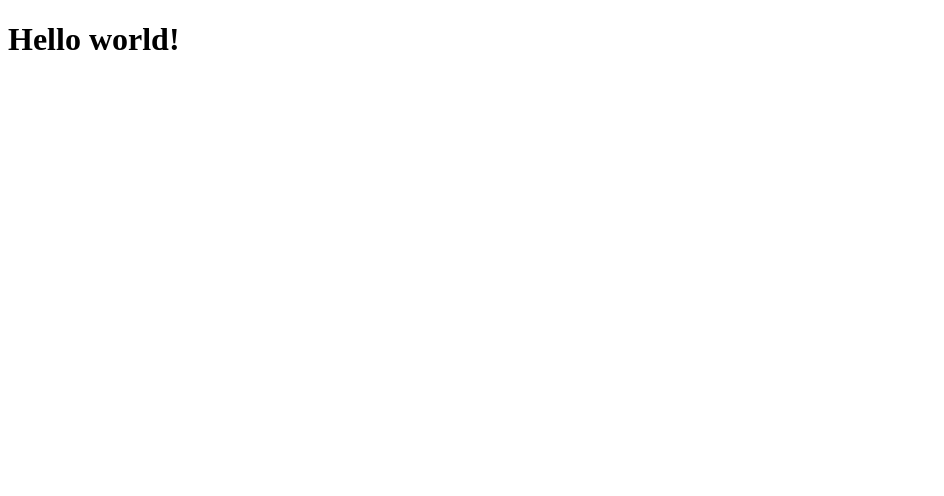
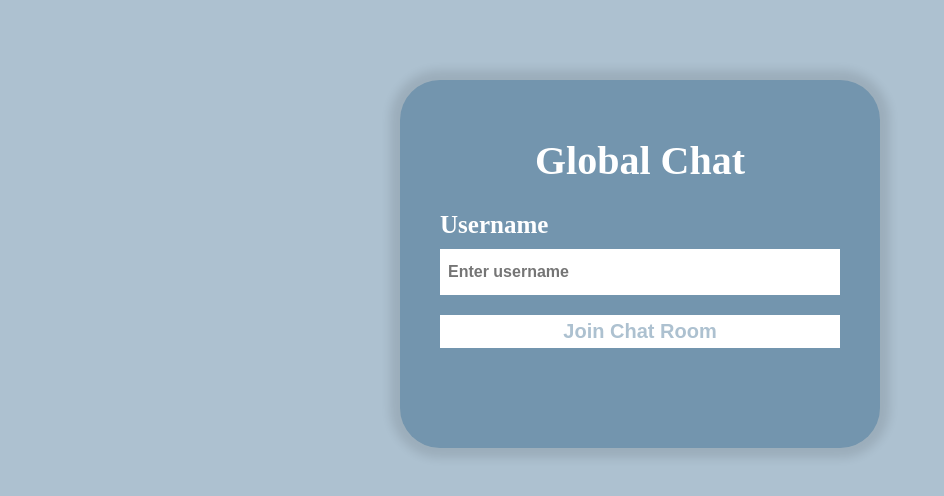
Before and after one commit to Malek1117/universal_chat_room, a website: page public/index.html in a window 1280 px wide. Shown: the whole page, without its empty margins (0-944 px from the left). Drawn offline with nearby package versions, Linux system fonts and the light colour scheme; no server answers.

Commit message:
Logging page css done

```diff
--- a/public/index.html
+++ b/public/index.html
@@ -1,17 +1,24 @@
 <!DOCTYPE html>
 <html>
   <head>
+    <link rel="stylesheet" href="./styles/index.css" />
     <title>Chat App</title>
   </head>
   <body>
-    <h1>Hello world!</h1>
-
+    <div class="container">
+      <h1>Global Chat</h1>
+      <div class="form">
+        <label for="username">Username</label>
+        <input type="text" placeholder="Enter username" id="username" />
+        <button id="btn">Join Chat Room</button>
+      </div>
+    </div>
     <script
       src="https://cdn.socket.io/4.4.0/socket.io.min.js"
       integrity="sha384-1fOn6VtTq3PWwfsOrk45LnYcGosJwzMHv+Xh/Jx5303FVOXzEnw0EpLv30mtjmlj"
       crossorigin="anonymous"
     ></script>
     <script src="/socket.io/socket.io.js"></script>
-    <script src="./index.js"></script>
+    <script src="./scripts/index.js"></script>
   </body>
 </html>
--- /dev/null
+++ b/public/styles/index.css
@@ -0,0 +1,59 @@
+:root{
+    --dark-color: #7395AE;
+    --light-color: #ADC1D0;
+}
+
+body{
+    margin: 0px;
+    padding: 0px;
+    background-color: var(--light-color);
+}
+
+.container{
+    margin: 80px auto;
+    max-width: 400px;
+    color:white;
+    background-color: var(--dark-color);
+    box-shadow: 0px 0px 10px 10px rgba(0, 0, 0, 0.1);
+    border-radius: 40px;
+    padding: 30px 40px;
+}
+
+.container>h1{
+    text-align:center;
+    font-size: 40px;
+}
+
+.form{
+    width: 100%;
+    margin-bottom: 70px;
+}
+
+.form>input{
+    font-size: 16px;
+	padding: 3px 2%;
+	height: 40px;
+	width: 96%;
+    border:none;
+    color:var(--dark-color);
+    font-weight:600;
+}
+
+.form>label{
+    display: block;
+    margin-bottom: 10px;
+    font-size:25px;
+    font-weight:bold;
+}
+
+.form>button{
+    margin-top: 20px;
+	width: inherit;
+    padding: 5px;
+    background-color: #fff;
+    cursor: pointer;
+    border: none;
+    font-weight: 600;
+    font-size:20px;
+    color: var(--light-color);
+}
```
Also changed, not shown: public/scripts/index.js (renamed from public/index.js), public/styles/chat_room.css (added).
